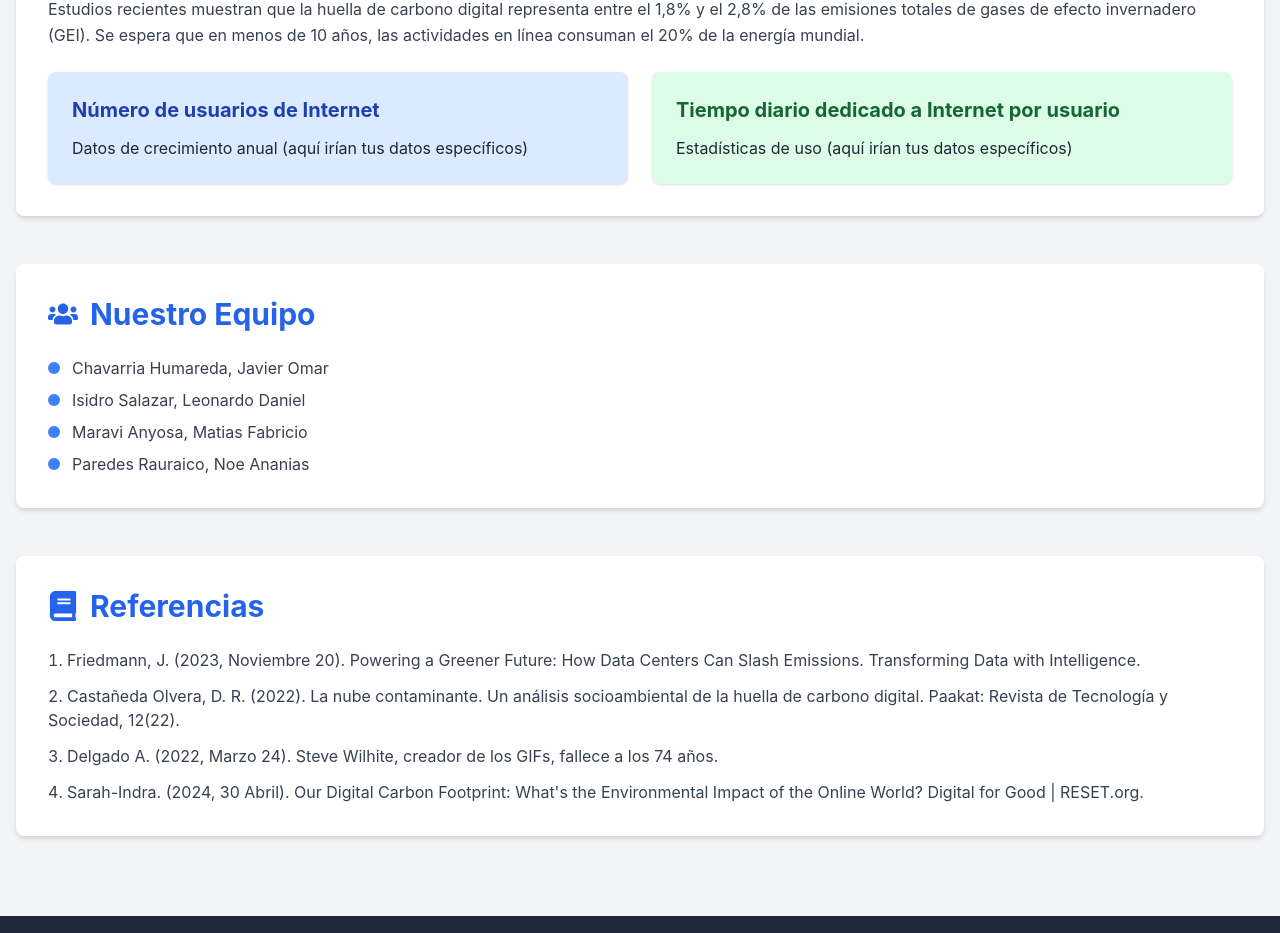
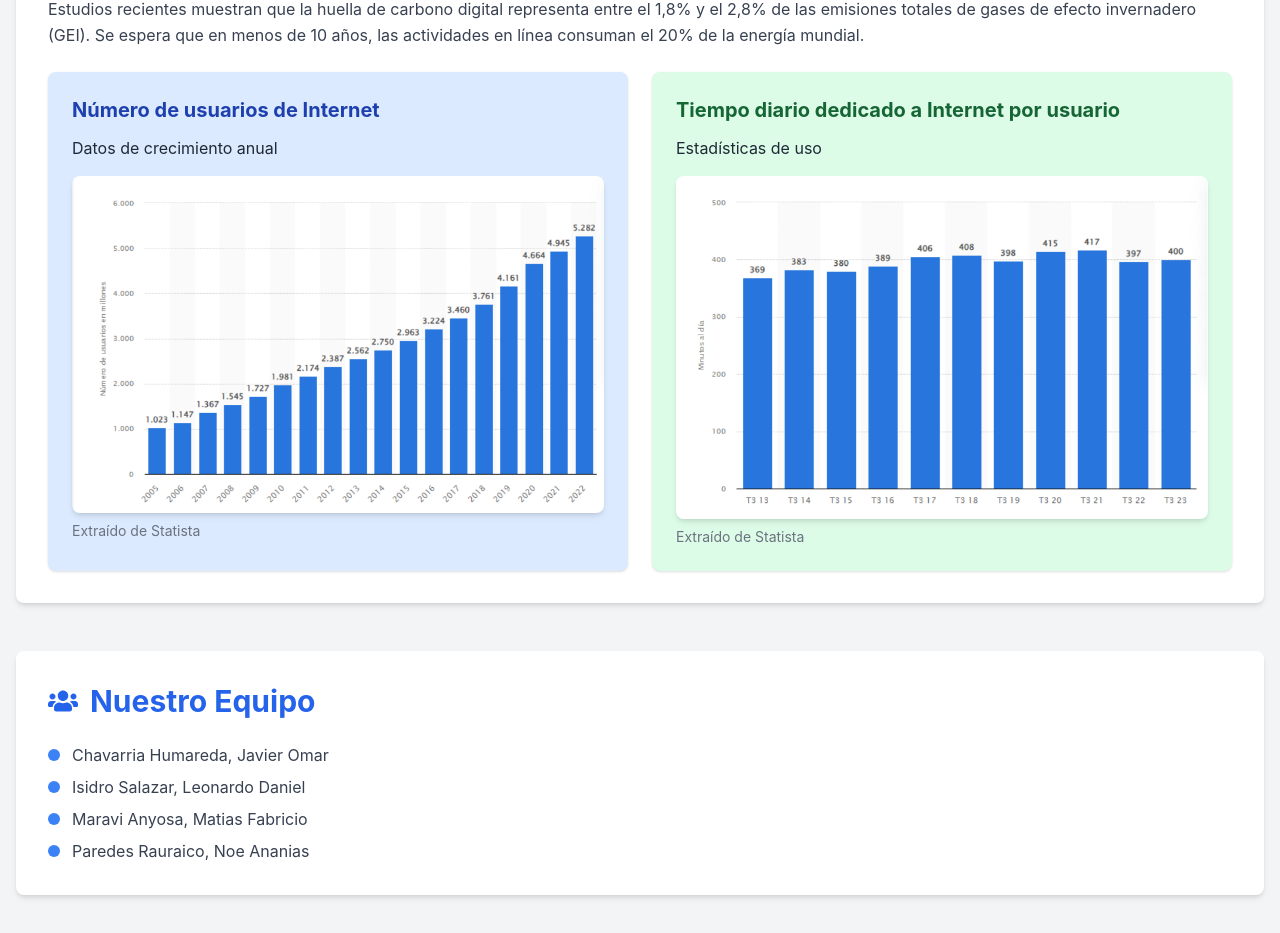
Before and after one commit to NoeParedes/La-Huella-Azul-, a React (Create React App) app: page / in a window 1280 px wide. Shown: the part 1110-2043 px from the top of the page. Built offline with nearby package versions, Linux system fonts and the light colour scheme.

Commit message:
datos y graficos

```diff
--- a/src/components/Research.jsx
+++ b/src/components/Research.jsx
@@ -1,5 +1,7 @@
 import React from 'react';
 import { FaChartBar } from 'react-icons/fa';
+import Grafica1 from './grafico1.png';
+import Grafica2 from './grafico2.png';
 
 function Research() {
   return (
@@ -15,11 +17,15 @@ function Research() {
         <div className="grid grid-cols-1 md:grid-cols-2 gap-6">
           <div className="bg-blue-100 p-6 rounded-lg shadow">
             <h3 className="font-bold text-xl mb-3 text-blue-800">Número de usuarios de Internet</h3>
-            <p className="text-gray-800">Datos de crecimiento anual (aquí irían tus datos específicos)</p>
+            <p className="text-gray-800">Datos de crecimiento anual</p>
+            <img src={Grafica1} alt="Gráfica 1" className="mt-4 rounded-lg shadow-md" />
+            <p className="text-sm text-gray-500 mt-2">Extraído de <a href="https://es.statista.com/estadisticas/541434/numero-mundial-de-usuarios-de-internet/">Statista</a></p>
           </div>
           <div className="bg-green-100 p-6 rounded-lg shadow">
             <h3 className="font-bold text-xl mb-3 text-green-800">Tiempo diario dedicado a Internet por usuario</h3>
-            <p className="text-gray-800">Estadísticas de uso (aquí irían tus datos específicos)</p>
+            <p className="text-gray-800">Estadísticas de uso</p>
+            <img src={Grafica2} alt="Gráfica 2" className="mt-4 rounded-lg shadow-md" />
+            <p className="text-sm text-gray-500 mt-2">Extraído de <a href="https://es.statista.com/estadisticas/1327038/promedio-de-tiempo-de-uso-diario-de-internet/">Statista</a></p>
           </div>
         </div>
       </div>
```
Also changed, not shown: src/components/grafico1.png (added), src/components/grafico2.png (added).
